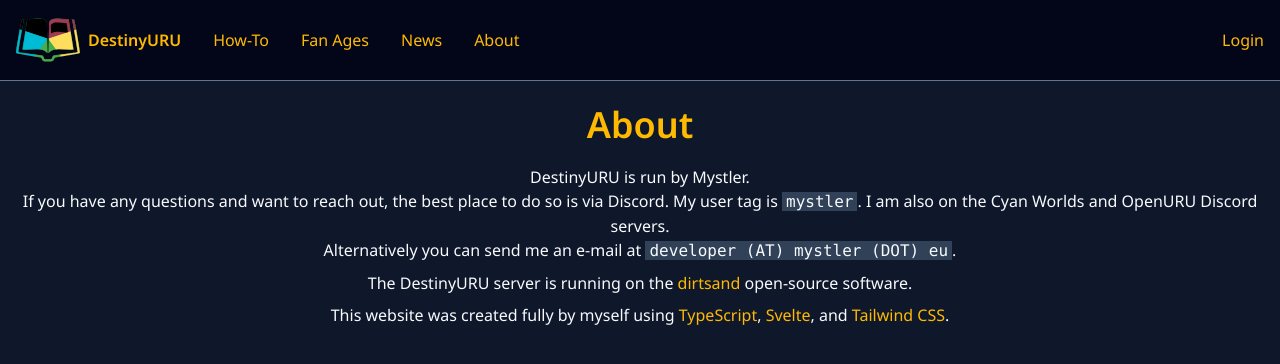
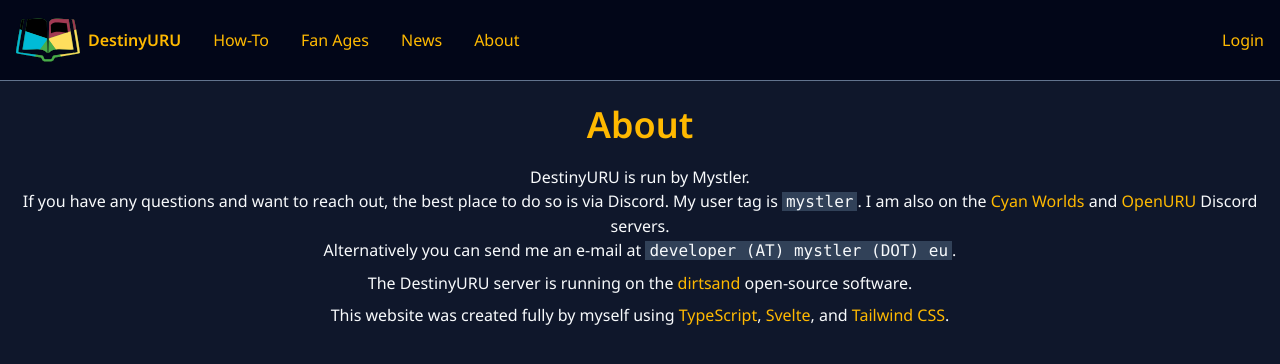
Before and after one commit to Mystler/destiny-web, a SvelteKit app: page /about in a window 1280 px wide. Shown: the top 364 px of the page. Built offline with nearby package versions, Linux system fonts and the light colour scheme; no server answers.

Commit message:
content: Add discord links

```diff
--- a/src/routes/about/+page.svelte
+++ b/src/routes/about/+page.svelte
@@ -9,7 +9,9 @@
   <p>
     DestinyURU is run by Mystler.<br />
     If you have any questions and want to reach out, the best place to do so is via Discord. My user tag is
-    <code>mystler</code>. I am also on the Cyan Worlds and OpenURU Discord servers.<br />
+    <code>mystler</code>. I am also on the
+    <a href="https://discordapp.com/invite/cyanchat" target="_blank" rel="noopener">Cyan Worlds</a>
+    and <a href="https://discord.gg/tVknpHQ" target="_blank" rel="noopener">OpenURU</a> Discord servers.<br />
     Alternatively you can send me an e-mail at <code>developer (AT) mystler (DOT) eu</code>.
   </p>
   <p>
```
